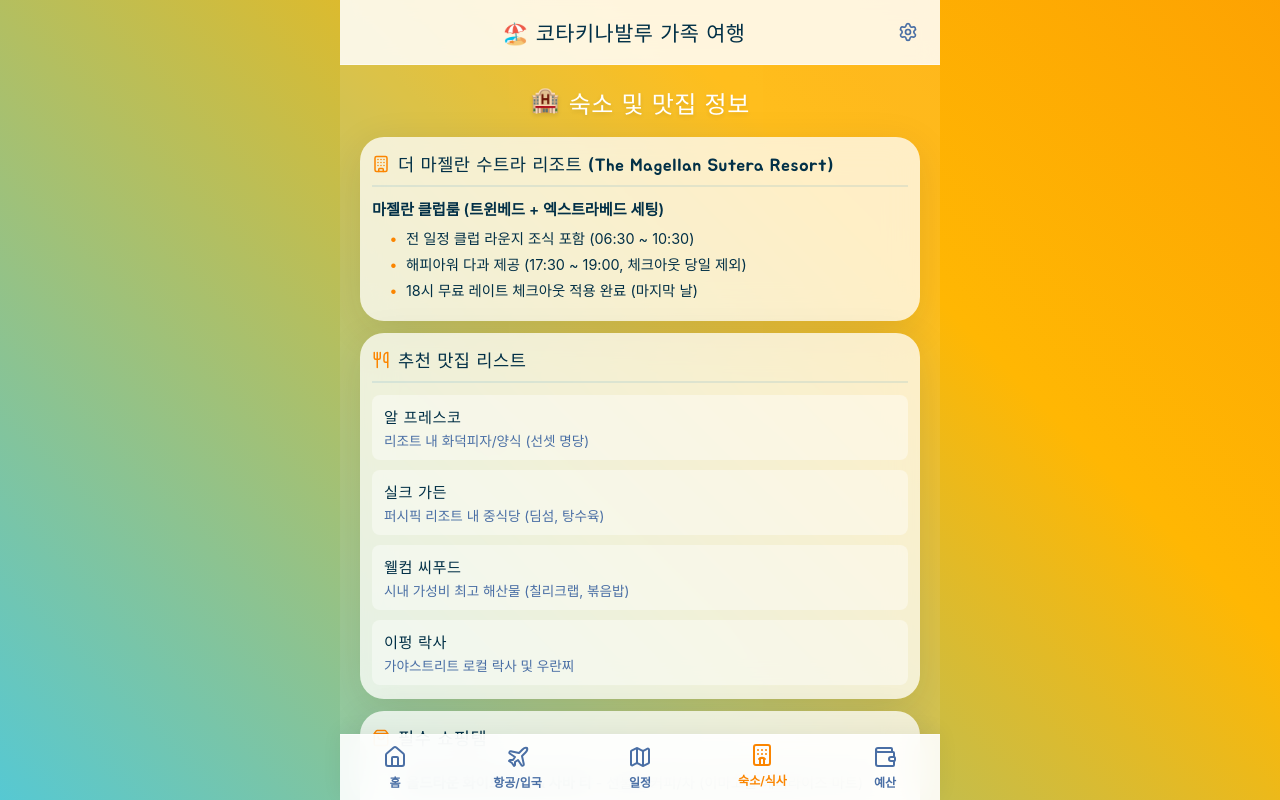
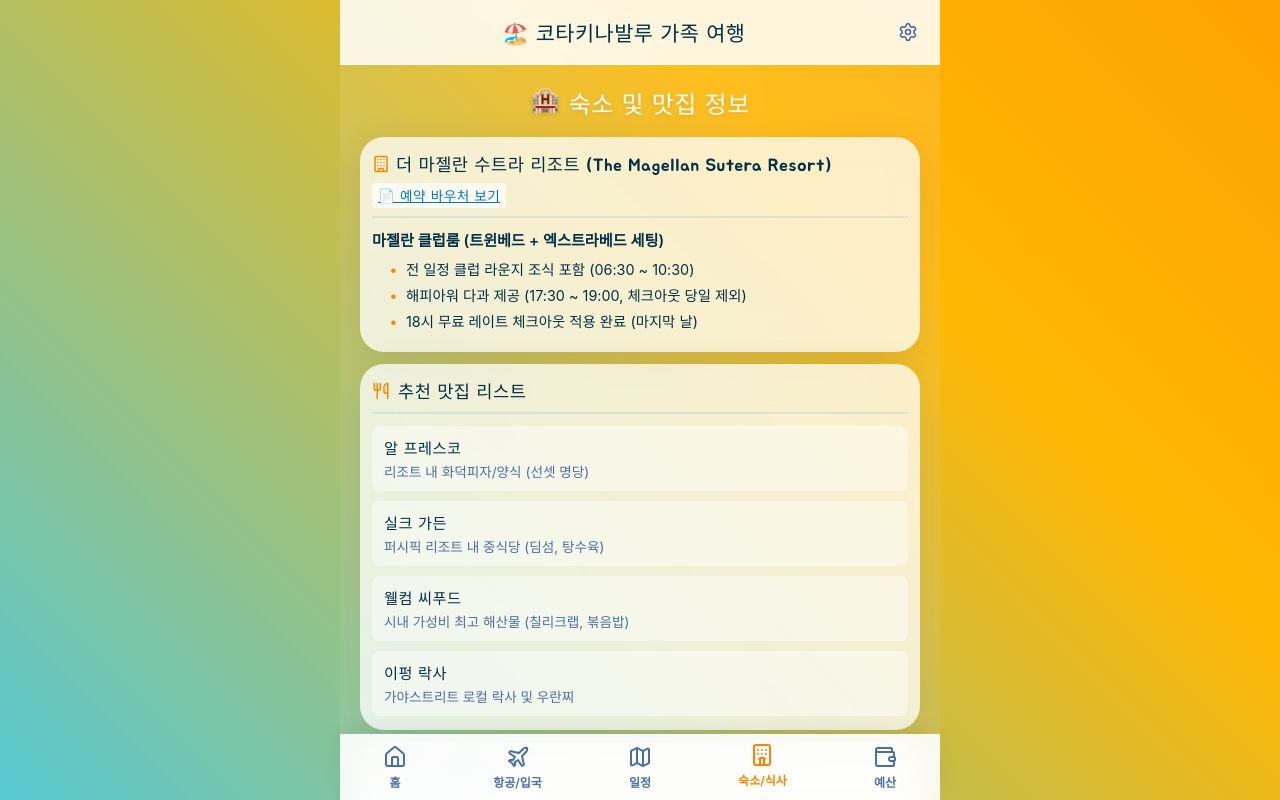
Before and after one commit to shjy235-dot/kota-family, a React (Vite) app: page /hotel in a window 1280 px wide. Built offline with nearby package versions, Linux system fonts and the light colour scheme; no server answers; the database is empty; a web font is replaced by a local one.

Commit message:
feat: 호텔 예약 바우처 PDF 링크 추가

```diff
--- a/src/components/HotelInfo.jsx
+++ b/src/components/HotelInfo.jsx
@@ -50,7 +50,7 @@
       </h2>
 
       <div className="glass-card" style={cardStyle}>
-        <h3 className="section-title" style={{ marginBottom: '10px' }}>
+        <h3 className="section-title" style={{ marginBottom: '10px', display: 'flex', alignItems: 'center', flexWrap: 'wrap', gap: '6px' }}>
           <Building size={18} color="var(--sunset-accent)"/>
           {isAdminMode ? (
             <input type="text" value={hotel.name} onChange={e => updateHotel({...hotel, name: e.target.value})} style={{marginLeft: '8px', padding: '4px', border: '1px solid #ccc', borderRadius: '4px'}} />
@@ -60,6 +60,9 @@
               {hotel.name.includes('(') && <span style={{ display: 'inline-block' }}>({hotel.name.substring(hotel.name.indexOf('(') + 1)}</span>}
             </span>
           )}
+          <a href="/hotel-voucher.pdf" target="_blank" rel="noreferrer" style={{ fontSize: '0.85rem', color: '#0077b6', textDecoration: 'underline', backgroundColor: 'rgba(255,255,255,0.7)', padding: '2px 6px', borderRadius: '4px' }}>
+            📄 예약 바우처 보기
+          </a>
         </h3>
         <p style={{ fontWeight: '600', marginBottom: '10px', fontSize: '0.95rem', color: 'var(--ocean-accent)' }}>
           {isAdminMode ? (
```
Also changed, not shown: 1 other file (tests, documents, lock files or other folders).
